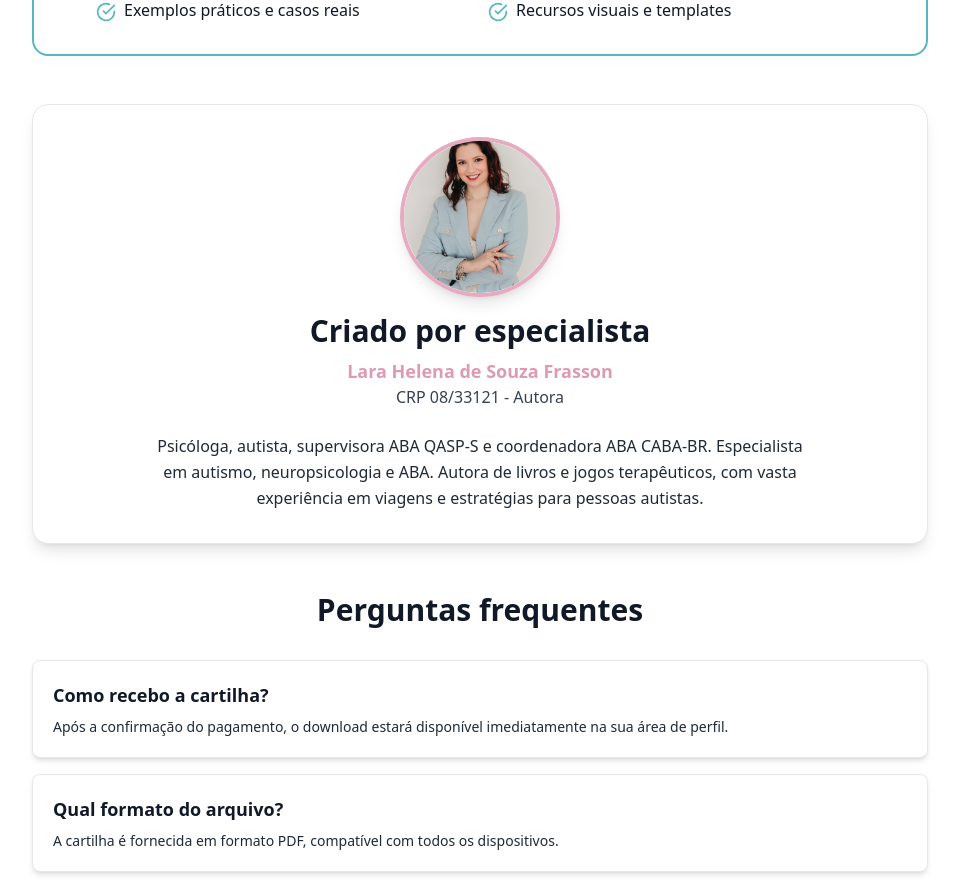
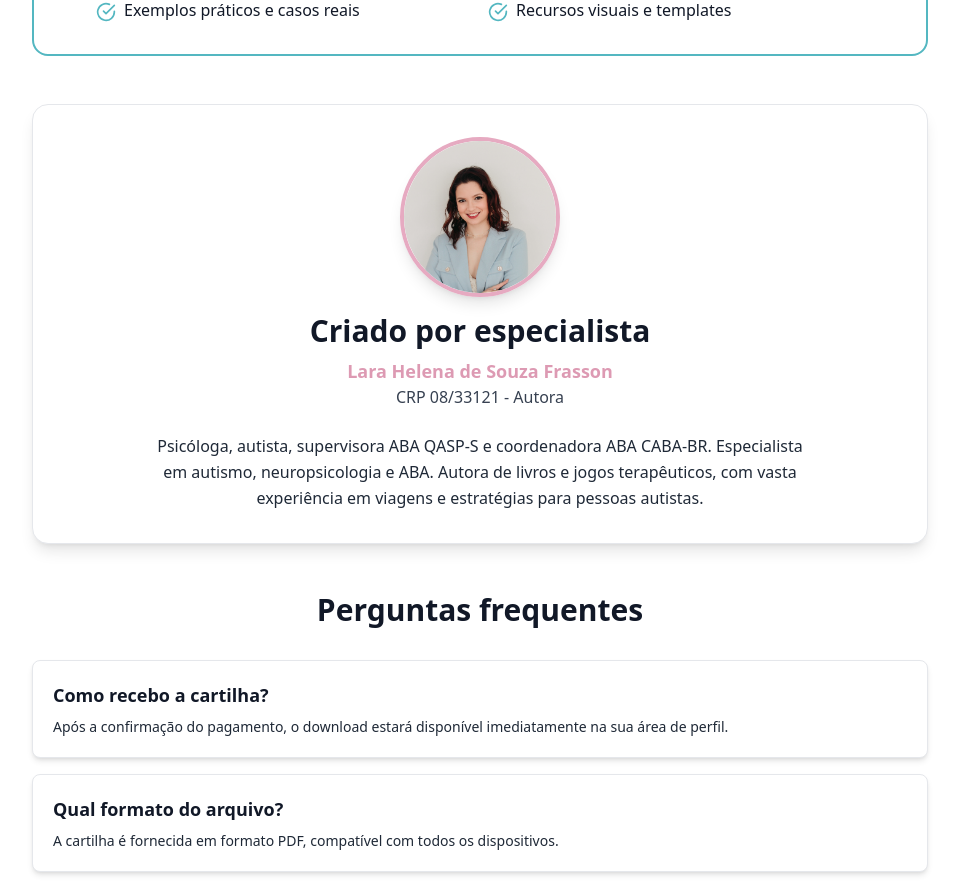
Before and after one commit to kainamf/psilarafrasson, a React (Create React App) app: page /cartilha in a window 1280 px wide. Shown: the part 1352-2238 px from the top of the page, without its empty margins (160-1119 px from the left). Built offline with nearby package versions, Linux system fonts and the light colour scheme.

Commit message:
fix: adjust image styling in CartilhaSection for better presentation

```diff
--- a/src/components/CartilhaSection.tsx
+++ b/src/components/CartilhaSection.tsx
@@ -118,7 +118,7 @@ function CartilhaSection() {
                             <img
                                 src="/assets/images/laraProfissional.jpeg"
                                 alt="Lara Helena de Souza Frasson"
-                                className="rounded-full w-40 h-40 object-cover shadow-lg border-4 border-secondary-500"
+                                className="rounded-full w-40 h-40 object-cover object-top shadow-lg border-4 border-secondary-500"
                             />
                         </div>
                         <h3 className="text-2xl md:text-3xl font-bold text-gray-900 mb-2">
```
